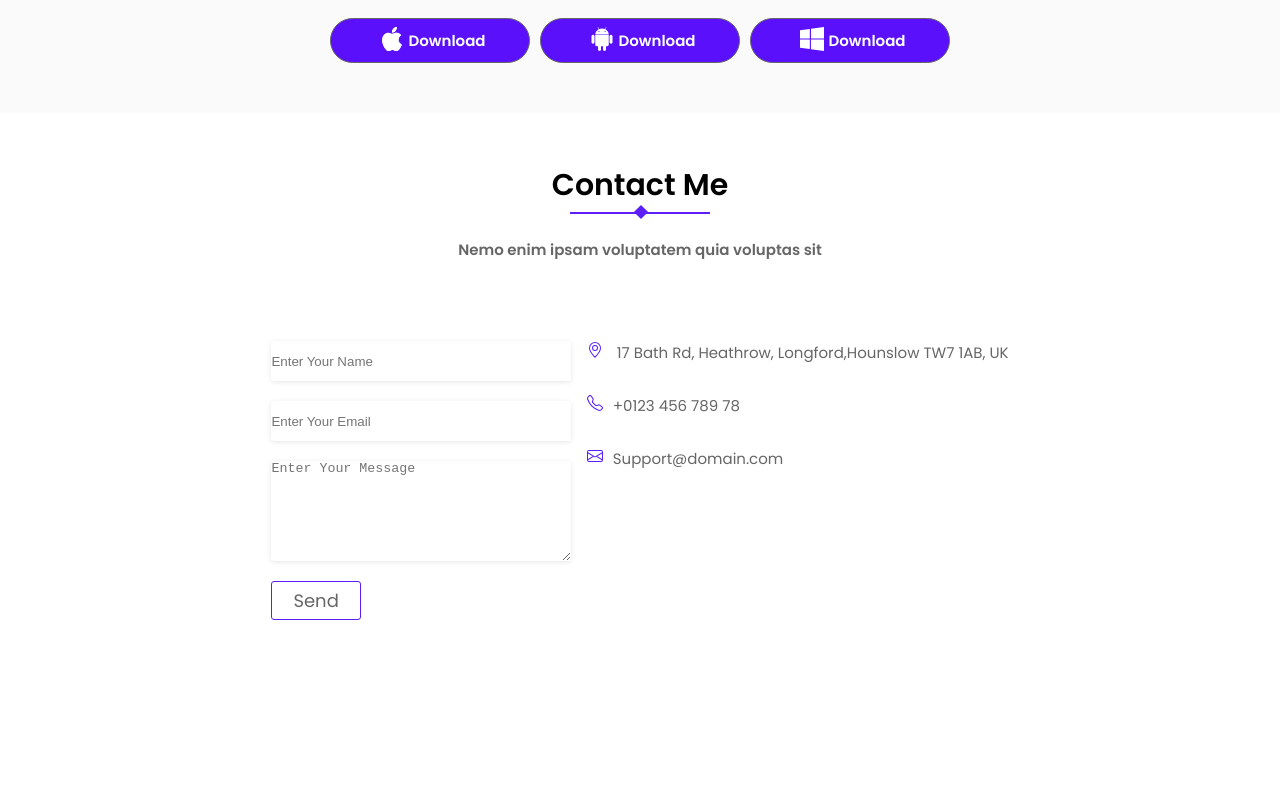
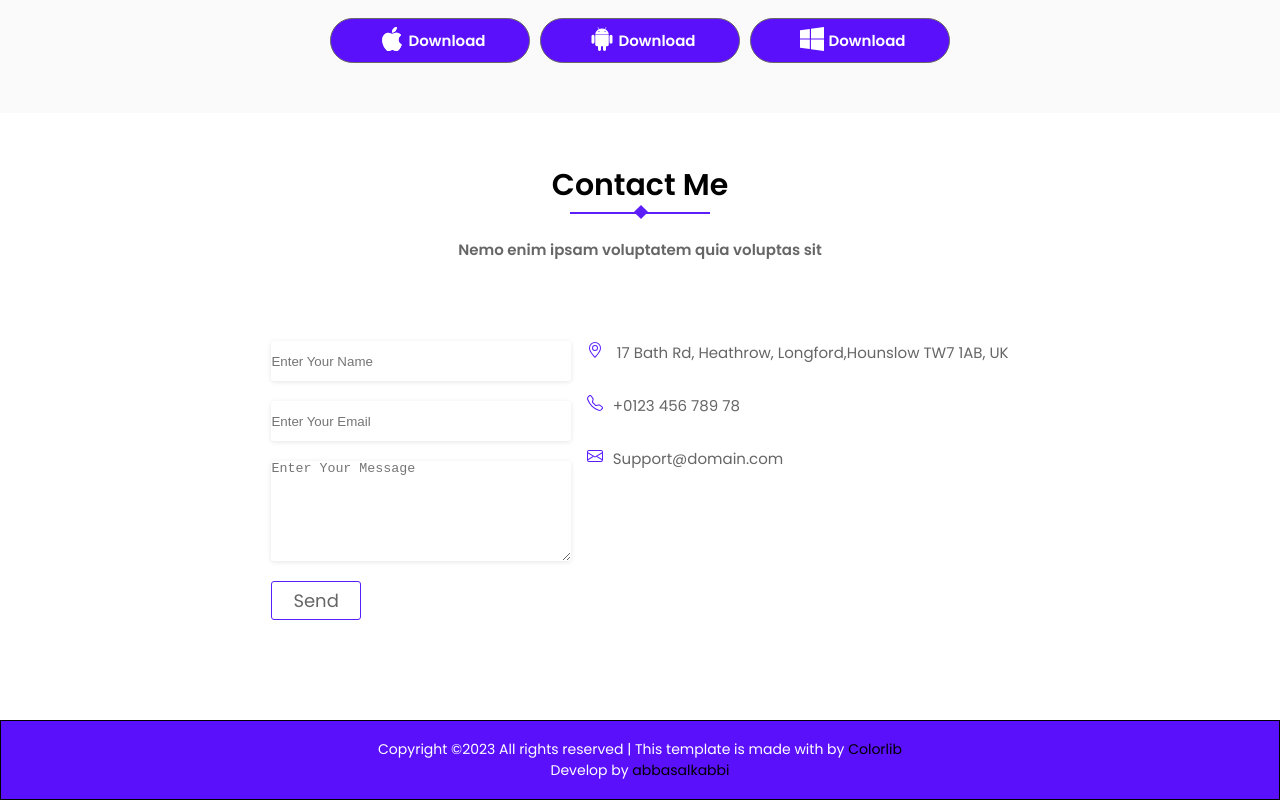
Before and after one commit to abbasalkabbi/zeed-app, a React (Create React App) app: page / in a window 1280 px wide. Shown: the part 4259-5059 px from the top of the page. Before the commit the page ends 4979 px from the top, so only its background shows below. Built offline with nearby package versions, Linux system fonts and the light colour scheme.

Commit message:
"Add -> Footer"

```diff
--- a/src/App.js
+++ b/src/App.js
@@ -5,6 +5,7 @@ import Features from "./components/Features";
 import Pricing from "./components/Pricing";
 import Download from "./components/Download";
 import Contact from "./components/Contact";
+import Footer from "./components/Footer";
 
 
 function App() {
@@ -16,6 +17,7 @@ function App() {
       <Pricing/>
       <Download/>
       <Contact/>
+      <Footer/>
     </div>
   );
 }
--- a/src/App.scss
+++ b/src/App.scss
@@ -682,3 +682,25 @@
   // form End
 }
 // Contact End
+// Footer
+.App .Footer{
+  width: 100%;
+  height: 80px ;
+  border: 1px solid #000;
+  background-color: #5a10fb;
+  display: flex;
+  align-items: center;
+  justify-content: center;
+  flex-direction: column;
+  p{
+    font-size: 14px;
+    font-family:'Poppins', sans-serif;
+    font-weight: normal;
+    color: #fff;
+    a{
+      color: #000;
+      text-decoration: none;
+    }
+  }
+}
+// Footer End
--- /dev/null
+++ b/src/components/Footer.js
@@ -0,0 +1,9 @@
+function Footer(){
+    return(
+    <div className="Footer">
+    <p>Copyright ©2023 All rights reserved | This template is made with  by <a href="https://preview.colorlib.com/theme/zeedapp/zeedapp/index.html" >Colorlib</a></p>
+    <p>Develop by <a href="https://github.com/abbasalkabbi/zeed-app" >abbasalkabbi</a></p>
+    </div>
+    )
+}
+export default Footer;
```
